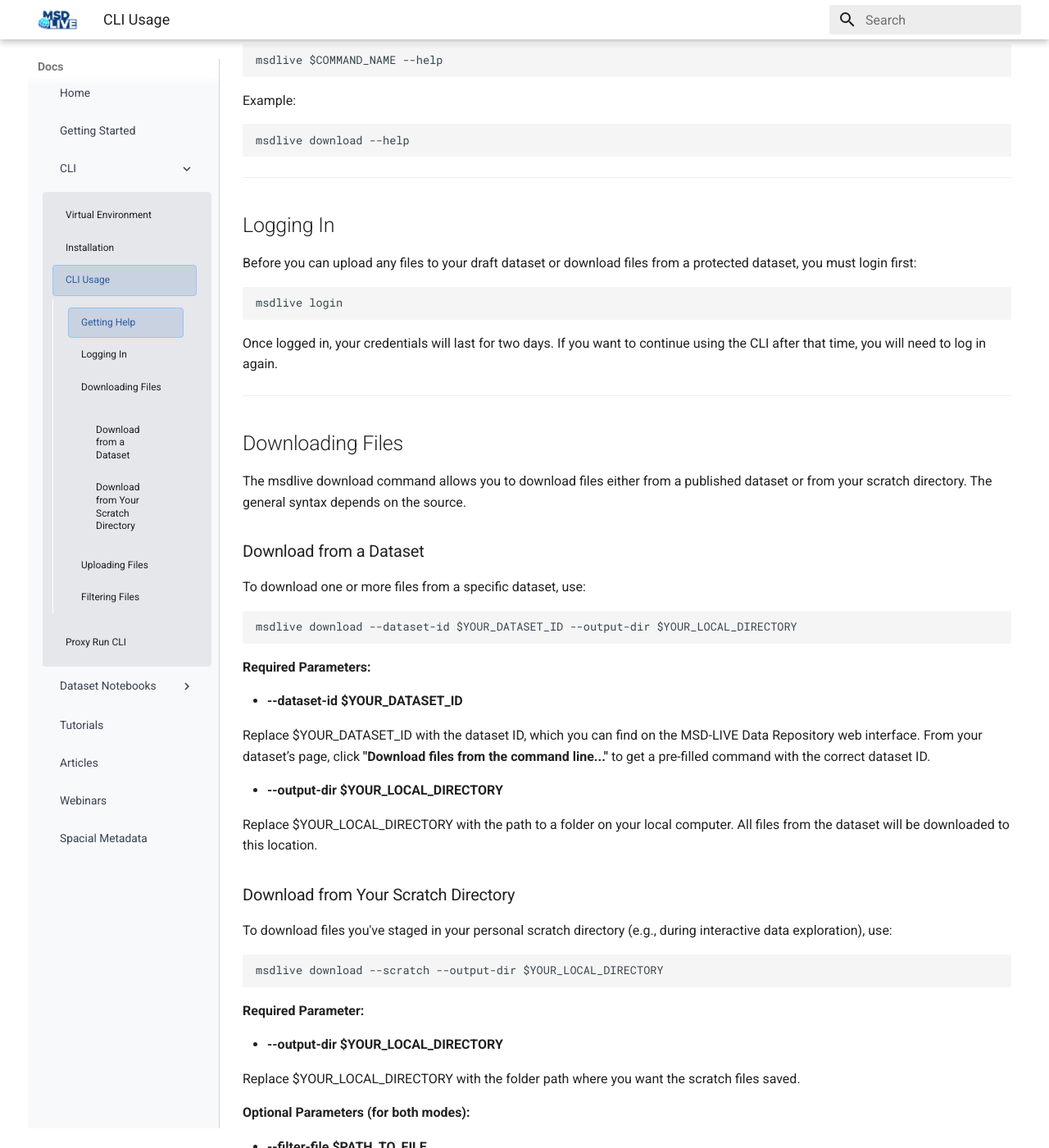
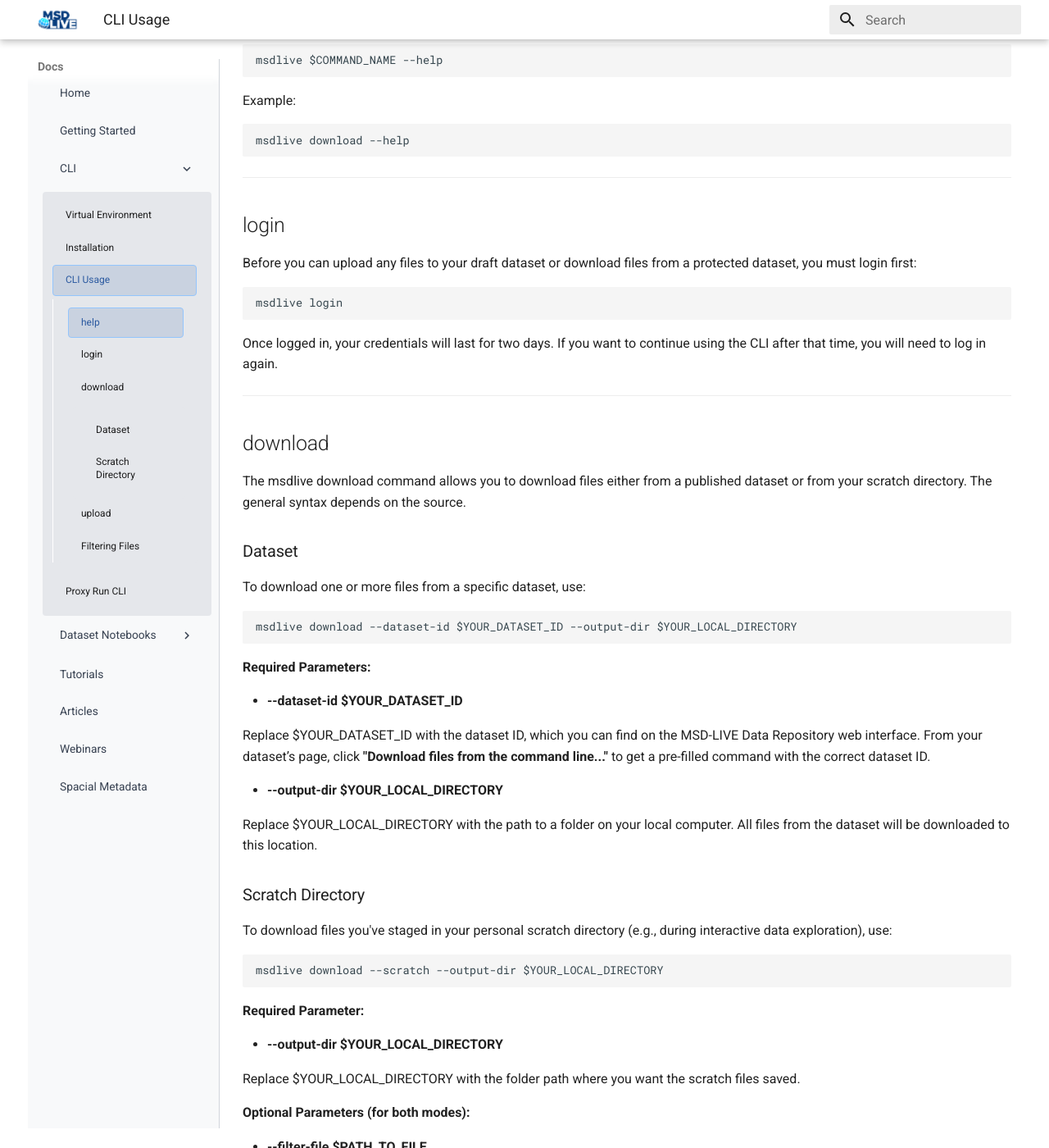
Before and after one commit to MSD-LIVE/msdlive-docs, an MkDocs documentation site: the page built from docs/cli/cli_usage.md, in a window 1280 px wide and 1400 px high, scrolled down 762 px. Shown: the whole window at 82% size. Built offline with MkDocs 1.6.1 and Material for MkDocs 9.7.7, drawn with Linux system fonts in a browser that asks for light colours; some of the changed text lies outside the part shown.

````diff
--- a/docs/cli/cli_usage.md
+++ b/docs/cli/cli_usage.md
@@ -11,7 +11,7 @@ Watch this video for a full walkthrough of installing and using the CLI:
   </iframe>
 </div>
 
-## Getting Help
+## help
 If you can't remember the command syntax, use the built-in help to get the list of commands that are available.
 
 ```
@@ -31,7 +31,7 @@ msdlive download --help
 
 ---
 
-## Logging In
+## login
 Before you can upload any files to your draft dataset or download files from a protected dataset, you must login first:
 
 ```
@@ -42,10 +42,10 @@ Once logged in, your credentials will last for two days. If you want to continue
 
 ---
 
-## Downloading Files
+## download
 The msdlive download command allows you to download files either from a published dataset or from your scratch directory. The general syntax depends on the source.
 
-### Download from a Dataset
+### Dataset
 
 To download one or more files from a specific dataset, use:
 
@@ -63,7 +63,7 @@ Replace $YOUR_DATASET_ID with the dataset ID, which you can find on the MSD-LIVE
 
 Replace $YOUR_LOCAL_DIRECTORY with the path to a folder on your local computer. All files from the dataset will be downloaded to this location.
 
-### Download from Your Scratch Directory
+### Scratch Directory
 
 To download files you've staged in your personal scratch directory (e.g., during interactive data exploration), use:
 
@@ -89,7 +89,7 @@ Suppresses normal output and only shows errors—useful for silent or scripted o
 
 ---
 
-## Uploading Files
+## upload
 The msdlive upload command allows you to upload a file or folder to a given dataset. The general syntax is as follows:
 
 ```
````
Also changed, not shown: docs/cli/proxy_run_cli.md (+6 -2 lines).
